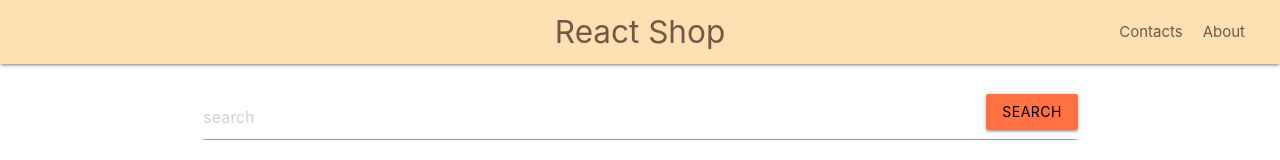
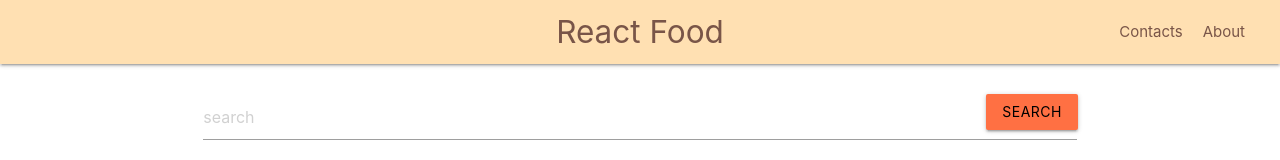
Before and after one commit to Feoktist92/food-project, a React (Create React App) app: page / in a window 1280 px wide. Shown: the top 160 px of the page. Built offline with nearby package versions, Linux system fonts and the light colour scheme; no server answers.

Commit message:
styles changed

```diff
--- a/src/components/header.jsx
+++ b/src/components/header.jsx
@@ -5,7 +5,7 @@ function Header() {
         <nav className='orange lighten-4'>
             <div className='nav-wrapper'>
                 <Link to='/' className='brand-logo brown-text center'>
-                    React Shop
+                    React Food
                 </Link>
                 <Link to='/about' className='brown-text right about '>
                     About
```
